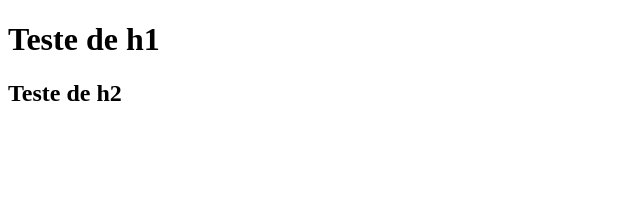
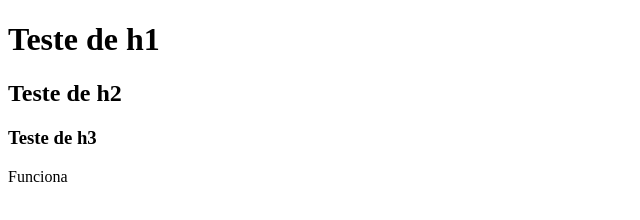
Before and after one commit to profhebertalquimim-netizen/test_html_css_js, a plain HTML site: page index.html in a window 1280 px wide. Shown: the whole page, without its empty margins (0-640 px from the left). Drawn offline with Linux system fonts and the light colour scheme.

Commit message:
Update index.html

```diff
--- a/index.html
+++ b/index.html
@@ -8,5 +8,9 @@
 <body>
     <h1>Teste de h1</h1>
     <h2>Teste de h2</h2>
+    <h3>Teste de h3</h3>
+    <script>
+        document.write("Funciona");
+    </script>
 </body>
 </html>
```
